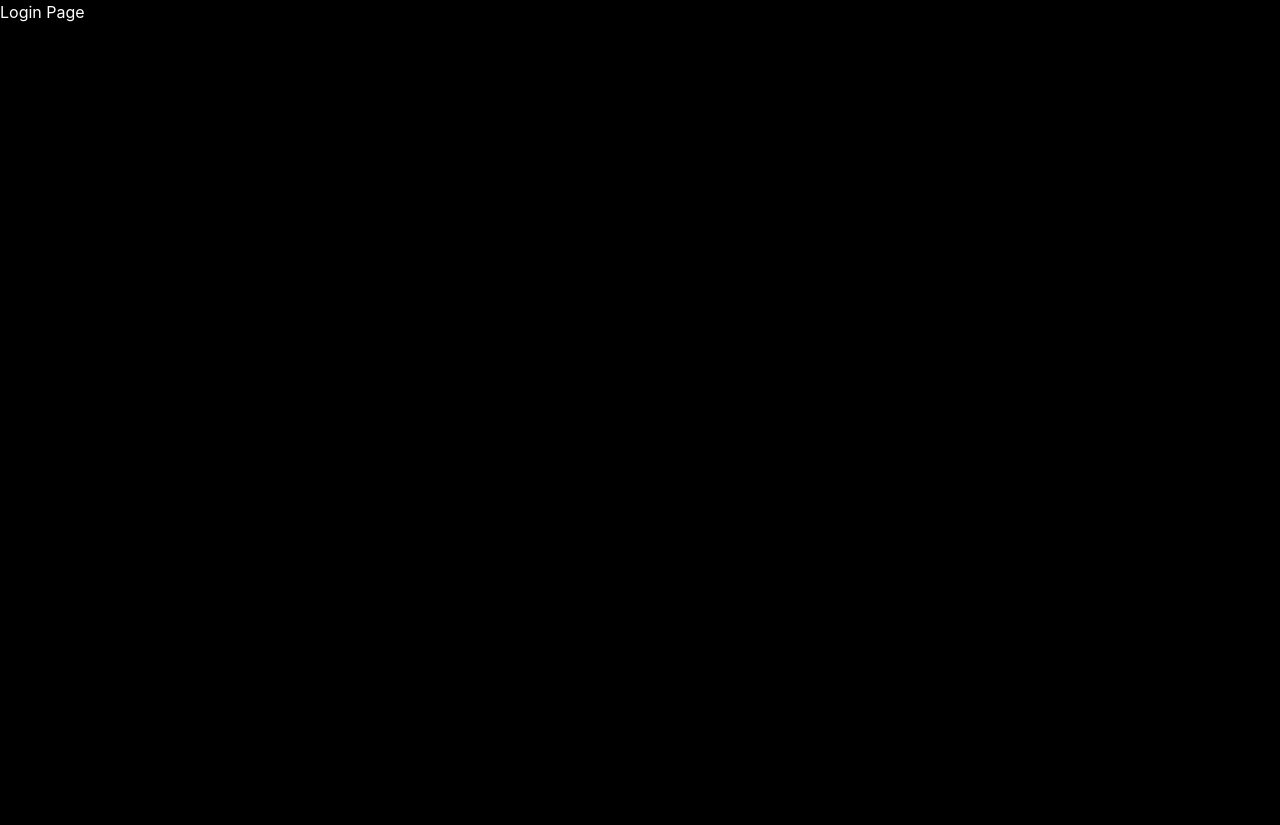
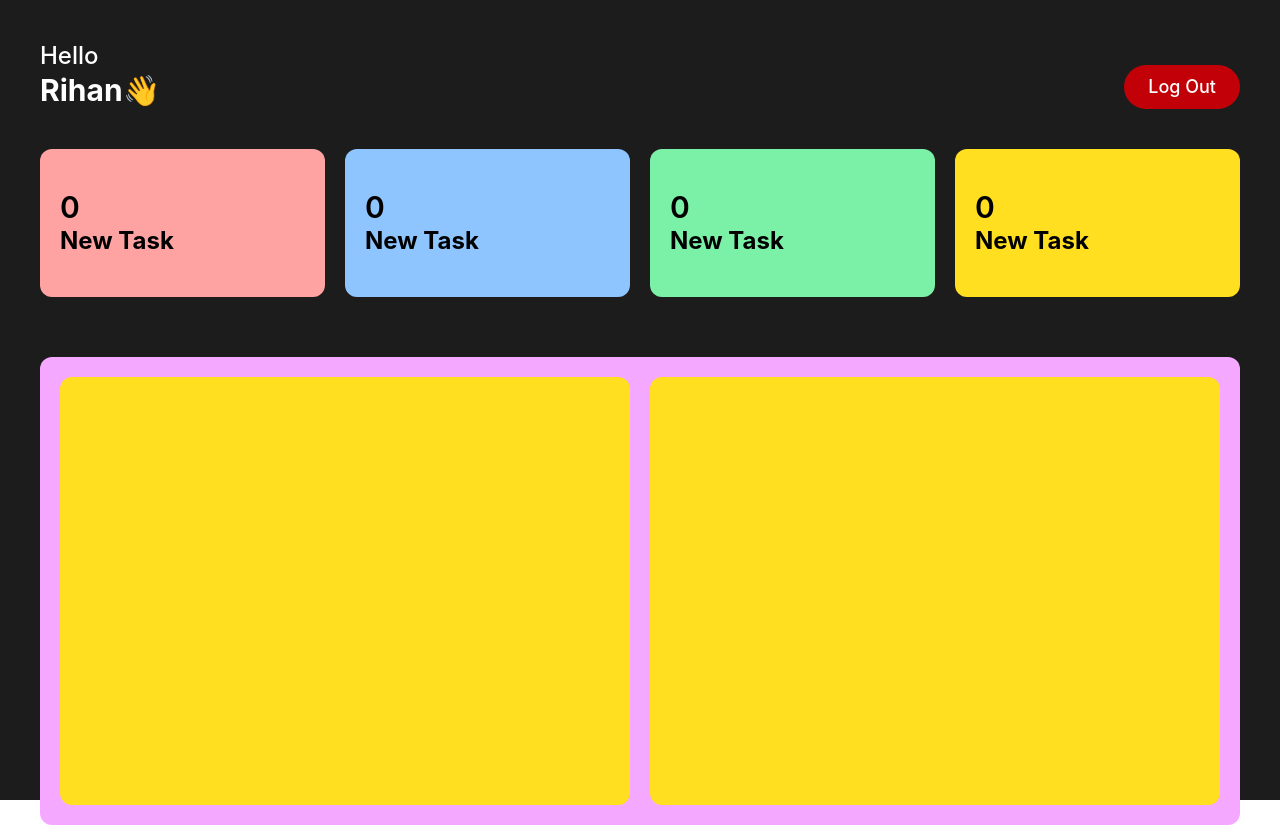
Before and after one commit to RihanC/Employee_Management_System, a React (Vite) app: page / in a window 1280 px wide. Before the commit the page ends 800 px from the top, so only its background shows below. Built offline with nearby package versions, Linux system fonts and the light colour scheme.

Commit message:
added employee dashboard and task list

```diff
--- a/src/App.jsx
+++ b/src/App.jsx
@@ -1,11 +1,15 @@
 import React from 'react'
 import Login from './components/Auth/Login'
+import EmployeeDashboard from './components/Dashboards/EmployeeDashboard'
 
 const App = () => {
   return (
-    <div>
-      <Login />
-    </div>
+    <>
+      {/* <Login /> */}
+      <EmployeeDashboard />
+
+    </>
+
   )
 }
 
--- a/src/components/Auth/Login.jsx
+++ b/src/components/Auth/Login.jsx
@@ -1,9 +1,47 @@
 import React from 'react'
+import { useState } from 'react'
 
 const Login = () => {
+
+  const [email, setEmail] = useState('')
+  const [password, setpassword] = useState('')
+
+  const submitHandler = (e)=>{
+    e.preventDefault()
+    console.log("email is" ,email)
+    console.log("password is ", password)
+
+    setEmail("")
+    setpassword("")
+  }
+
+
   return (
-    <div>
-      Login Page
+    <div className='flex h-screen w-screen items-center justify-center'>
+      <div className='border-2 border-emerald-600 rounded-xl'>
+        <form
+        onSubmit={(e)=>{
+          submitHandler(e)
+        }}
+        className='flex flex-col items-center justify-center p-20 rounded-xl'>
+          <input
+          value={email}
+          onChange={(e) =>{
+            setEmail(e.target.value)
+          }}
+          required
+          className='outline-none border-2 border-emerald-600 rounded-full px-5 py-3' type="email" placeholder='Enter your email'
+          />
+          <input
+          value={password}
+          onChange={(e) =>{
+            setpassword(e.target.value)
+          }}
+          required
+          className='outline-none border-2 border-emerald-600 rounded-full px-5 py-3 mt-3' type="password" placeholder='Enter password' />
+          <button className= ' text-white border-2 outline-none text-xl bg-emerald-600 mt-3 rounded-full px-8 py-3'> Log In</button>
+        </form>
+      </div>
     </div>
   )
 }
--- a/src/components/Dashboards/EmployeeDashboard.jsx
+++ b/src/components/Dashboards/EmployeeDashboard.jsx
@@ -0,0 +1,19 @@
+import React from 'react'
+import Header from '../other/Header'
+import TaskListNumber from '../other/TaskListNumber'
+import TaskList from '../TaskList/TaskList'
+
+const EmployeeDashboard = () => {
+  return (
+    <>
+    <div className='p-10 bg-[#1C1C1C] h-screen w-screen'>
+        <Header />
+        <TaskListNumber />
+        <TaskList />
+    </div>
+
+    </>
+  )
+}
+
+export default EmployeeDashboard
--- /dev/null
+++ b/src/components/TaskList/TaskList.jsx
@@ -0,0 +1,18 @@
+import React from 'react'
+
+const TaskList = () => {
+  return (
+    <div className='h-[65%] w-full flex justify-start bg-fuchsia-300 mt-15 rounded-xl p-5 gap-5'>
+        <div className='h-full w-150 bg-yellow-300 rounded-xl'>
+
+        </div>
+        <div className='h-full w-150 bg-yellow-300 rounded-xl'>
+
+        </div>
+
+    </div>
+
+  )
+}
+
+export default TaskList
--- /dev/null
+++ b/src/components/other/Header.jsx
@@ -0,0 +1,12 @@
+import React from 'react'
+
+const Header = () => {
+  return (
+    <div className='flex items-end justify-between'>
+    <h1 className='text-white text-2xl font-medium'> Hello <br /> <span className='text-3xl font-bold'>Rihan👋</span> <br /></h1>
+    <button className='bg-red-700 text-lg font-medium text-white px-6 py-2 rounded-full'> Log Out</button>
+    </div>
+  )
+}
+
+export default Header
--- /dev/null
+++ b/src/components/other/TaskListNumber.jsx
@@ -0,0 +1,26 @@
+import React from 'react'
+
+const TaskListNumber = () => {
+  return (
+    <div className='flex justify-between gap-5 mt-10'>
+        <div className='w-[45%] bg-red-300 py-10 rounded-xl px-5 '>
+            <h2 className='text-3xl font-semibold '>0</h2>
+            <h3 className='text-2xl font-bold'>New Task</h3>
+        </div>
+        <div className='w-[45%] bg-blue-300 py-10 rounded-xl px-5 '>
+            <h2 className='text-3xl font-semibold '>0</h2>
+            <h3 className='text-2xl font-bold'>New Task</h3>
+        </div>
+        <div className='w-[45%] bg-green-300 py-10 rounded-xl px-5 '>
+            <h2 className='text-3xl font-semibold '>0</h2>
+            <h3 className='text-2xl font-bold'>New Task</h3>
+        </div>
+        <div className='w-[45%] bg-yellow-300 py-10 rounded-xl px-5 '>
+            <h2 className='text-3xl font-semibold '>0</h2>
+            <h3 className='text-2xl font-bold'>New Task</h3>
+        </div>
+    </div>
+  )
+}
+
+export default TaskListNumber
--- a/src/index.css
+++ b/src/index.css
@@ -1,6 +1 @@
 @import "tailwindcss";
-
-*{
-  background-color: black;
-  color: white;
-}
```
